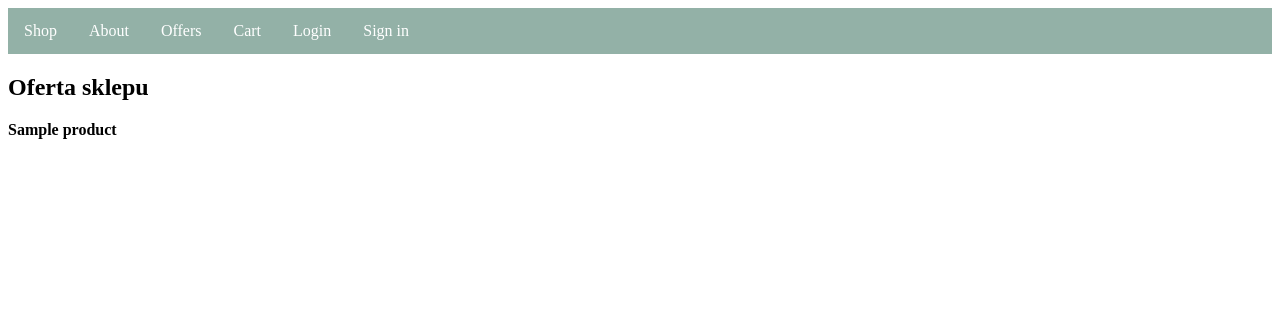
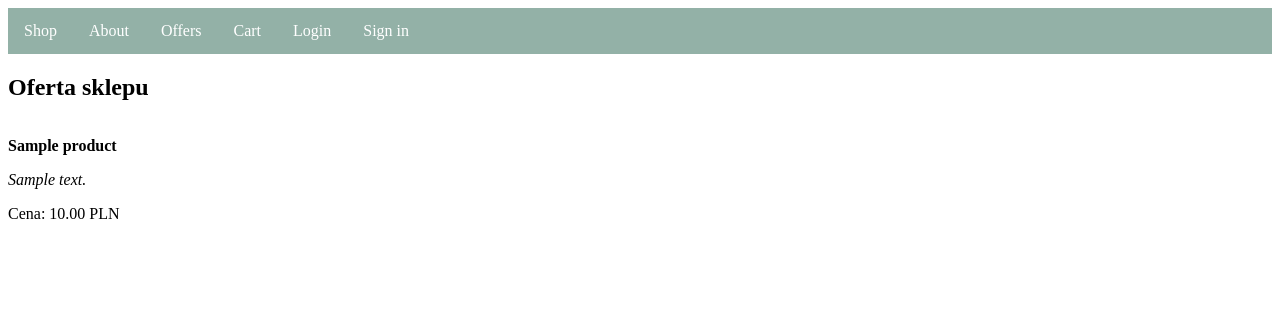
Before and after one commit to JakubKosakowski/Django-End-Project, a Django app: page /offers/ in a window 1280 px wide. Shown: the top 314 px of the page. Run offline with Django 5.2, Linux system fonts and the light colour scheme; tables that the repository leaves empty hold one stand-in row (values such as "Sample post").

Commit message:
Update Product model and show more info about products

```diff
--- a/shop_app/models.py
+++ b/shop_app/models.py
@@ -10,6 +10,7 @@ class Product(models.Model):
     name = models.CharField()
     description = models.TextField()
     available = models.IntegerField(default=100)
+    price = models.DecimalField(null=True, max_digits=6, decimal_places=2)
     categories = models.ManyToManyField(Category)
 
 
--- a/shop_app/templates/offers.html
+++ b/shop_app/templates/offers.html
@@ -9,7 +9,9 @@ Oferta sklepu
     <div class="offers">
         {% for product in products %}
         <div class="product">
-            <strong>{{ product.name }}</strong>
+            <p><strong>{{ product.name }}</strong></p>
+            <p><i>{{ product.description }}</i></p>
+            <p>Cena: {{ product.price }} PLN</p>
         </div>
         {% endfor %}
     </div>
--- a/static/css/style.css
+++ b/static/css/style.css
@@ -21,3 +21,12 @@
 .nav a:hover {
   background-color: #7A918D;
 }
+
+.offers {
+  display: flex;
+  justify-content: space-between;
+}
+
+.product {
+  width: 200px;
+}
```
Also changed, not shown: shop_app/migrations/0005_product_price.py (added), shop_app/migrations/0006_alter_product_price.py (added).
